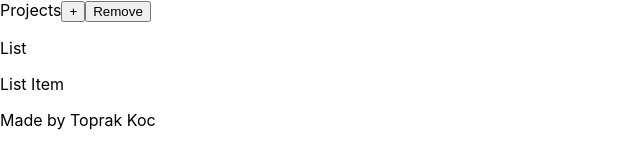
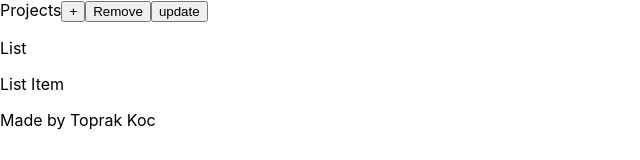
Before and after one commit to nitrogenous/monday-hero, a React (Create React App) app: page / in a window 1280 px wide. Shown: the top 160 px of the page, without its empty margins (0-640 px from the left). Built offline with nearby package versions, Linux system fonts and the light colour scheme.

Commit message:
created update project function and added force re-render state

```diff
--- a/src/Containers/Projects.tsx
+++ b/src/Containers/Projects.tsx
@@ -7,7 +7,7 @@ const { Header, Footer, Content } = Layout;
 
 const Projects = () => {
     console.log(useContext(ProjectsContext))
-    var { createProject, removeProject } = useContext(ProjectsContext);
+    var { createProject, removeProject, updateProject } = useContext(ProjectsContext);
 
     return (
         <Layout>
@@ -15,6 +15,7 @@ const Projects = () => {
                 Projects
                 <button onClick={() => {createProject({projectName: 'mahmut', projectPlatform: 'IOS', projectCreateDate: Date.now() })}} >+</button>
                 <button onClick={() => {removeProject(2)}}>Remove</button>
+                <button onClick={() => {updateProject(3, {projectName: 'toprak'})}}>update</button>
             </Header>
             <Content>
                 <List />
--- a/src/Providers/ProjectsProvider.tsx
+++ b/src/Providers/ProjectsProvider.tsx
@@ -15,6 +15,8 @@ const { Provider, Consumer: ProjectsConsumer } = ProjectsContext;
 
 const ProjectsProvider = ({ children }: propTypesOfProvider) => {
     const [ projectsState, setProjectsState ] = useState(Array);
+    const [ forceRender, setForceRender ] = useState(0);
+
 
     useEffect(() => {
 		const projectsStorage = JSON.parse(localStorage.getItem('projects-storage') || '[]');
@@ -35,7 +37,10 @@ const ProjectsProvider = ({ children }: propTypesOfProvider) => {
     }, [ projectsState ]);
 
     const updateProject = useCallback((projectIndex, params) => {
-    }, [ projectsState ]);
+        projectsState[projectIndex] = {...projectsState[projectIndex] as Object, ...params};
+
+        setForceRender(forceRender + 1);
+    }, [ projectsState, forceRender ]);
 
     const removeProject = useCallback((projectIndex) => {
         let newProjectsState = projectsState.filter((value, index) => projectIndex !== index);
```
